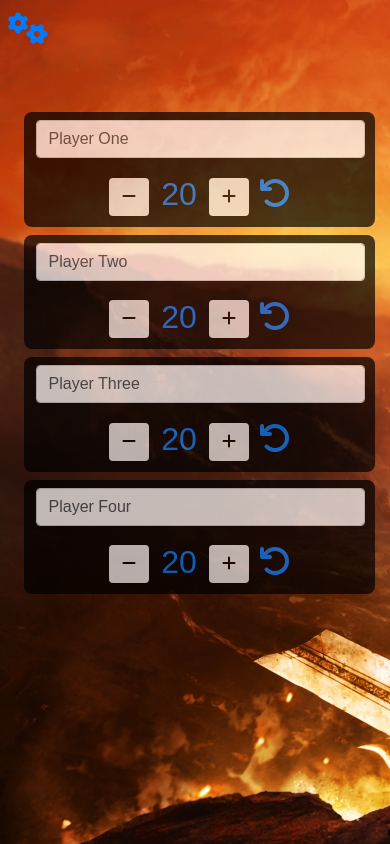
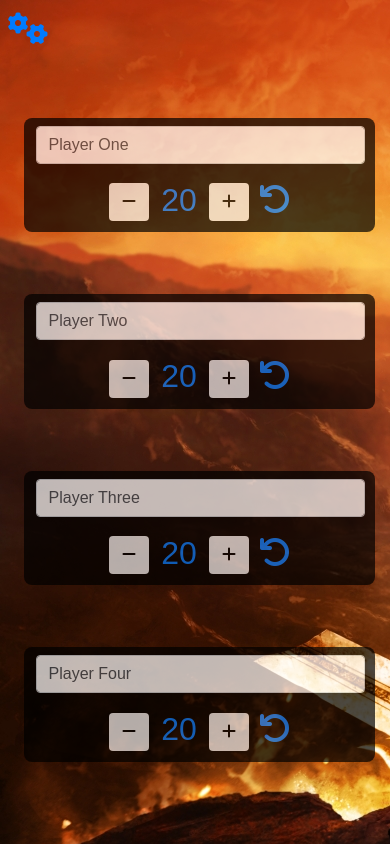
Before and after one commit to Bus42/mtg-counter, an Angular app: page / in a window 390 px wide. Built offline with nearby package versions, Linux system fonts and the light colour scheme; a web font is replaced by a local one.

Commit message:
Creates responsive layout

```diff
--- a/src/app/players/players.component.css
+++ b/src/app/players/players.component.css
@@ -3,8 +3,8 @@
     flex-flow: column;
     justify-content: space-evenly;
     position: fixed;
-    height: 60vh;
-    top: 100px;
+    top: 60px;
+    height: 90vh;
     width: 100vw;
     z-index: 0;
 }
@@ -36,8 +36,16 @@
         width: 90vw;
         margin: 0 5vw;
     }
+}
 
+@media screen and (max-height: 700px) {
     .flex-container {
         justify-content: center;
     }
 }
+
+@media screen and (max-height: 450px) {
+    .flex-container {
+        justify-content: flex-start;
+    }
+}
```
